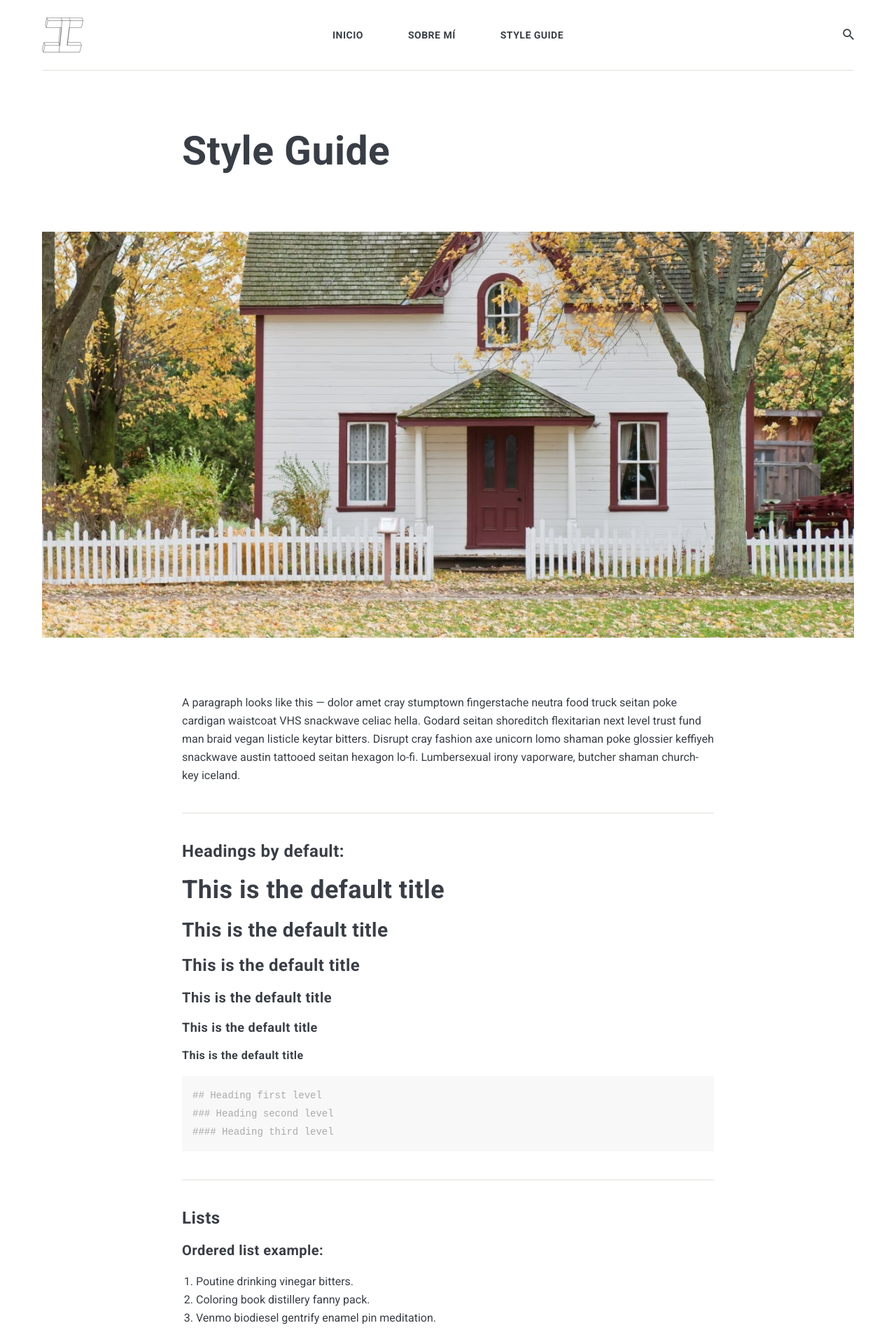
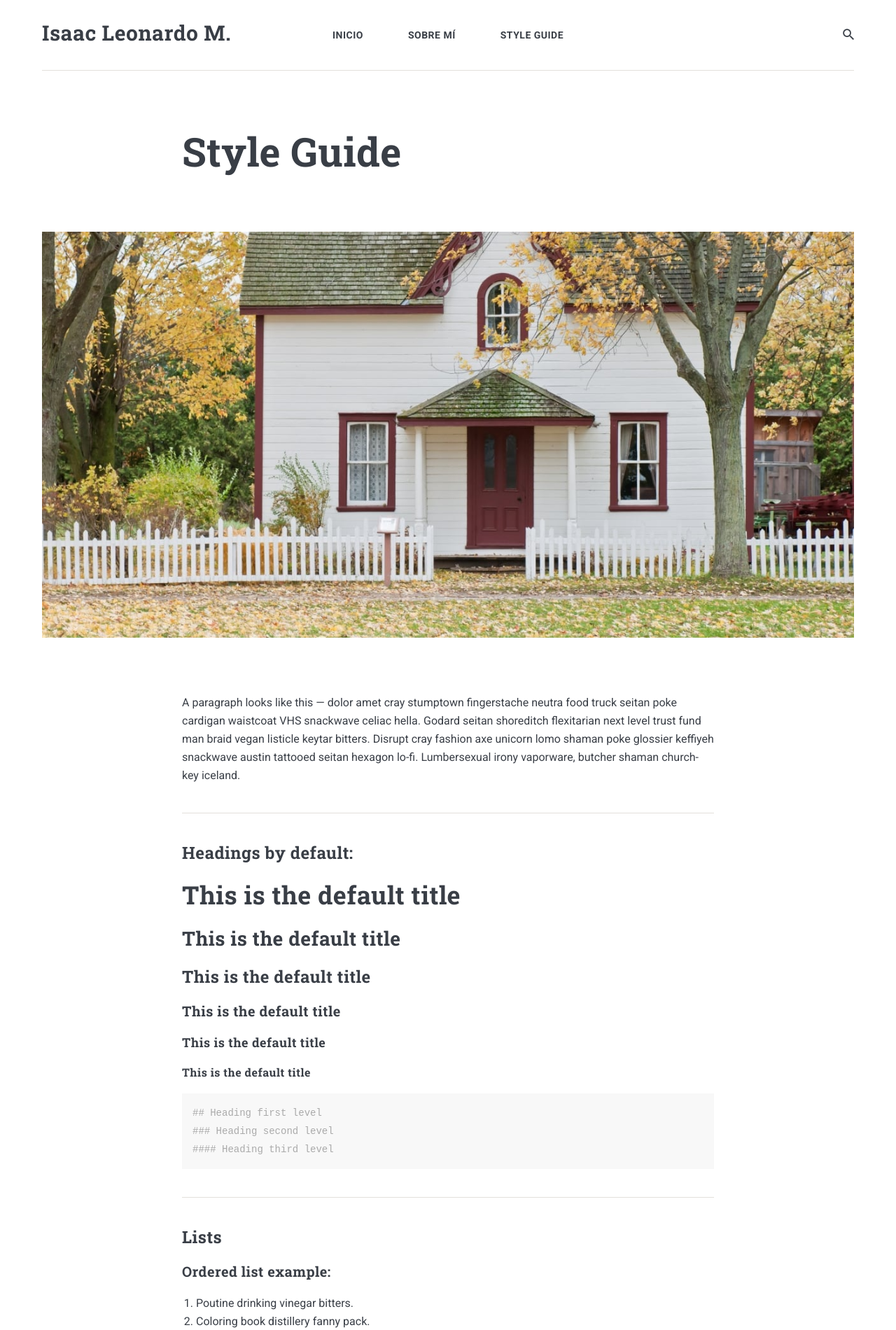
Before and after one commit to isaaleonardo/isaaleonardo.com, a Jekyll site: the page built from _pages/styleguide.md, in a window 1280 px wide. Shown: the top 1900 px of the page at 70% size. Built offline with Jekyll 4.4.1, drawn with Linux system fonts in a browser that asks for light colours; nearby versions of some CDN libraries.

Commit message:
Making changes for typography

```diff
--- a/_data/settings.yml
+++ b/_data/settings.yml
@@ -10,7 +10,7 @@ description: Zolan is modern minimal theme for Jekyll
 author:
   name: Isaac Leonardo M.
   image: 04.jpg
-  say-hello: Hola, soy <strong>Isaac Leonardo M.</strong>
+  say-hello: Hola, soy <strong>Isaac Leonardo <span class='no-display'>M.</span></strong>
   bio: Designs, talks, and writes about <strong>web</strong>, <strong>ethics</strong>, <strong>privacy</strong>, and dev. I share design tutorials, free resources and inspiration. Loves music & riding his bicycle.
 
 
--- a/_includes/head.html
+++ b/_includes/head.html
@@ -10,7 +10,7 @@
   <link rel="alternate" type="application/rss+xml" title="{{ site.title | escape }}" href="{{ "/feed.xml" | relative_url }}">
 
   <!-- Fonts -->
-  <link href="https://fonts.googleapis.com/css?family=Roboto:400,700" rel="stylesheet">
+  <link href="https://fonts.googleapis.com/css2?family=Roboto+Slab:wght@400;700&family=Roboto:wght@400;700&display=swap" rel="stylesheet">
   <!-- Ionicons -->
   <link href="https://unpkg.com/ionicons@4.2.2/dist/css/ionicons.min.css" rel="stylesheet">
 
--- a/_includes/header.html
+++ b/_includes/header.html
@@ -7,9 +7,9 @@
         <div class="logo">
           <a class="logo__link" href="{{site.baseurl}}/">
           {%if site.data.settings.logo %}
-            <img class="logo__image" src="{{ site.baseurl }}/images/{{ site.data.settings.logo }}" alt="{{ site.data.settings.title }}">
+            <!-- <img class="logo__image" src="{{ site.baseurl }}/images/{{ site.data.settings.logo }}" alt="{{ site.data.settings.title }}"> -->
+            {{ site.data.settings.title }}
           {% else %}
-            {{ site.data.settings.title }}
           {% endif %}
           </a>
         </div>
--- a/_sass/0-settings/_variables.scss
+++ b/_sass/0-settings/_variables.scss
@@ -55,7 +55,7 @@ $base-line-height: 26px;
 
 // Headings
 $heading-font-weight: 700;
-$heading-font-family: 'Roboto', Helvetica Neue, Helvetica, Arial, sans-serif;
+$heading-font-family: 'Roboto Slab', Helvetica Neue, Helvetica, Arial, sans-serif;
 
 $font-size-h1:  36px;
 $font-size-h2:  28px;
--- a/_sass/3-modules/_header.scss
+++ b/_sass/3-modules/_header.scss
@@ -31,6 +31,7 @@
   transform: translateY(-50%);
 
   .logo__link {
+    font-family: "Roboto Slab";
     font-size: 30px;
     font-weight: 700;
     letter-spacing: 0.5px;
--- a/_sass/3-modules/_hero.scss
+++ b/_sass/3-modules/_hero.scss
@@ -41,6 +41,10 @@
     }
   }
 
+  .no-display {
+    display: none;
+  }
+
   @media only screen and (max-width: $desktop) {
     .hero__content {
       padding: 0;
```
